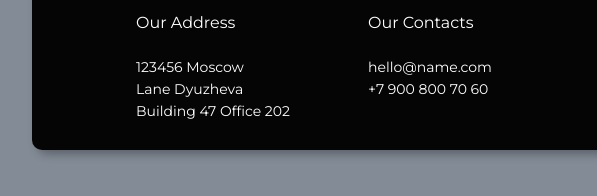
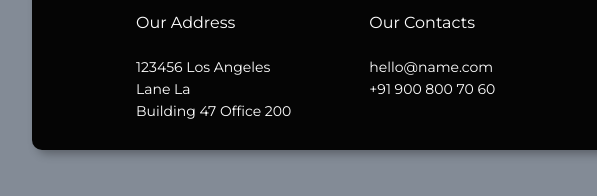
Before and after one commit to khalid-09/odinProject-Form, a plain HTML site: page index.html in a window 1280 px wide. Shown: the part 530-726 px from the top of the page, 108-705 px from the left. Drawn offline with Linux system fonts and the light colour scheme.

Commit message:
Footer changes

```diff
--- a/index.html
+++ b/index.html
@@ -54,16 +54,16 @@
                 <div class="footer-left">
                     <p class="footer-heading">Our Address</p>
                     <ul>
-                        <li>123456 Moscow</li>
-                        <li>Lane Dyuzheva</li>
-                        <li>Building 47 Office 202</li>
+                        <li>123456 Los Angeles</li>
+                        <li>Lane La</li>
+                        <li>Building 47 Office 200</li>
                     </ul>
                 </div>
                 <div class="footer-right">
                     <p class="footer-heading">Our Contacts</p>
                     <ul>
                         <li>hello@name.com</li>
-                        <li>+7 900 800 70 60</li>
+                        <li>+91 900 800 70 60</li>
                     </ul>
                 </div>
             </div>
```
